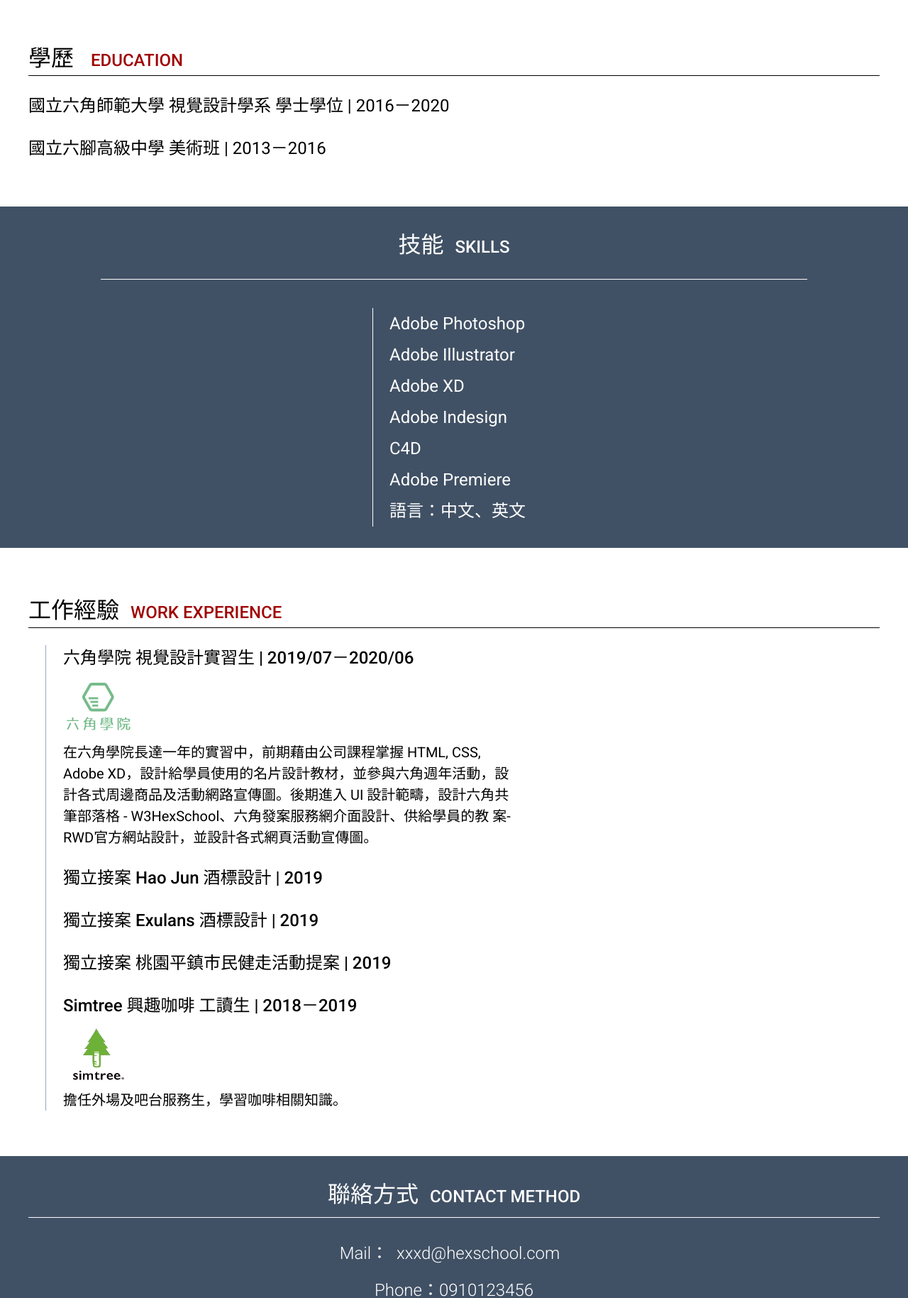
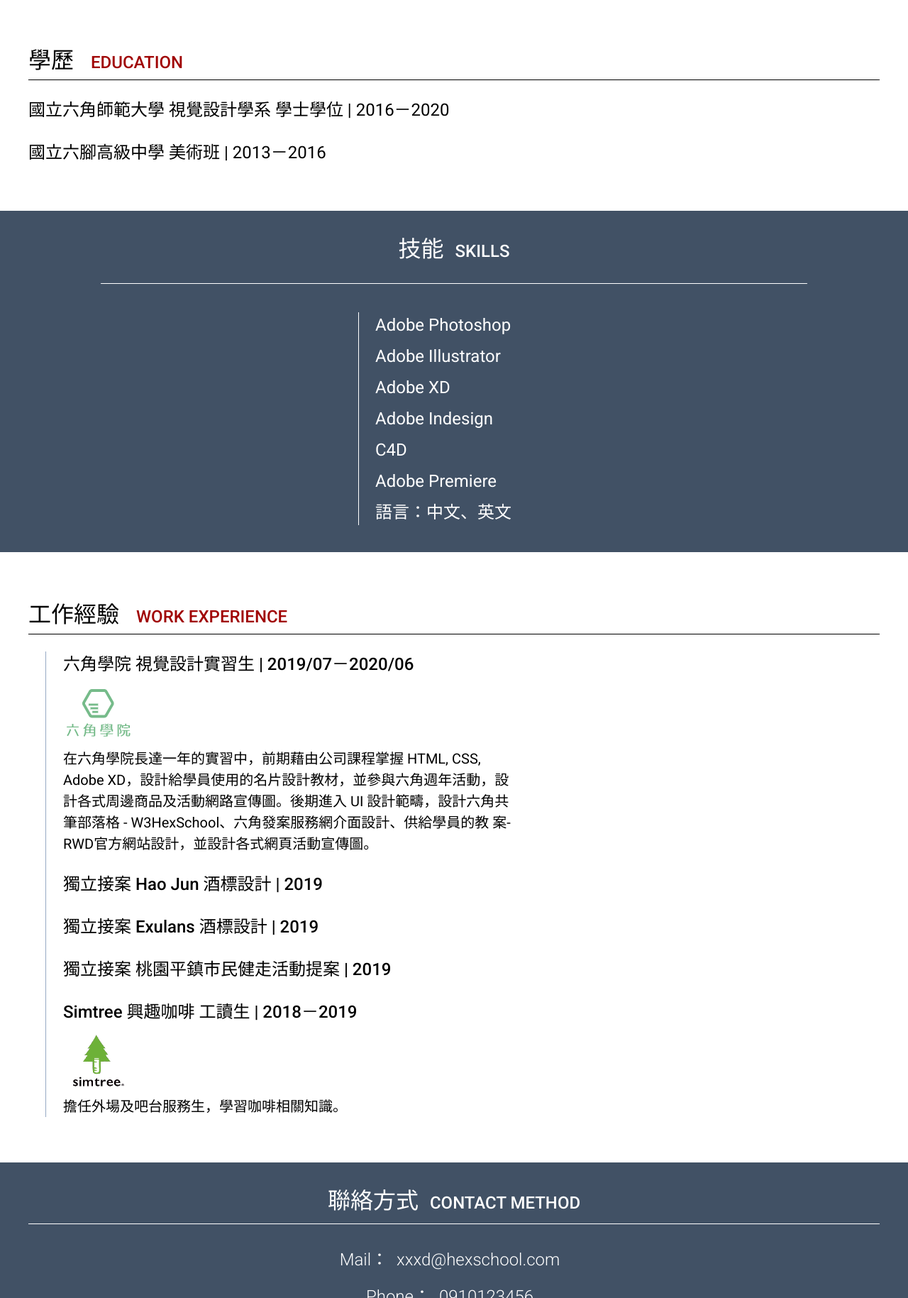
Before and after one commit to Josietaknow/week1, a plain HTML site: page index.html in a window 1280 px wide. Shown: the part 971-2800 px from the top of the page at 71% size. Drawn offline with Linux system fonts and the light colour scheme.

Commit message:
第一次修正

```diff
--- a/css/all.css
+++ b/css/all.css
@@ -13,6 +13,7 @@ img {
 body {
 
     font-family: 'Roboto', 'Noto Sans TC', sans-serif;
+    line-height:1.5;
 }
 
 .content {
@@ -40,31 +41,24 @@ body {
     margin-bottom: 64px;
 }
 
-.profile h2,
-.education h2,
-.experience h2 {
+.title {
     font-size: 32px;
     line-height: 48px;
     font-weight: 500;
     border-bottom: 1px solid #000;
 }
 
-.profile span,
-.education span,
-.experience span {
+.subtitle {
     color: #A00404;
     font-size: 24px;
-    line-height: 36px;
     font-weight: 500;
-    display: inline;
     padding-left: 16px;
 }
 
 .profile ul li,
 .education ul li {
     font-size: 24px;
-    line-height: 36px;
-    padding-top: 24px;
+    margin-top: 24px;
 }
 
 .skills {
@@ -80,7 +74,6 @@ body {
     margin: 0 auto;
     text-align: center;
     font-size: 32px;
-    line-height: 48px;
     font-weight: 500;
     border-bottom: 1px solid #fff;
     padding-bottom: 24px;
@@ -89,23 +82,23 @@ body {
 .skills span {
     display: inline;
     font-size: 24px;
-    line-height: 36px;
     padding-left: 16px;
 }
 
 .skills ul {
     margin: 0px auto;
-    width: 230px;
+    width: 270px;
     border-left: 1px solid #fff;
     margin-top: 40px;
 }
 
 .skills ul li {
     font-size: 24px;
-    line-height: 44px;
     font-weight: 400;
     text-align: left;
-    padding-left: 23px;
+    margin-top:8px;
+    margin-bottom:8px;
+    margin-left:23px;
 }
 
 .experience ul{
@@ -115,9 +108,13 @@ body {
 
 .experience ul li{
     font-size: 24px;
-    line-height: 36px;
     font-weight: 500;
     margin: 24px;
+}
+
+.experience h3{
+    font-size: 24px;
+    font-weight: 500;
 }
 
 .experience p {
@@ -156,7 +153,6 @@ body {
 
 .footer ul li {
     font-size: 24px;
-    line-height: 36px;
     font-weight: 300;
     padding-top: 8px;
     padding-bottom: 8px;
@@ -172,3 +168,7 @@ body {
 .footer ul li a:hover {
     text-decoration: underline;
 }
+
+.contact_pic:hover img{
+    transform: scale(1.1);
+  }
--- a/index.html
+++ b/index.html
@@ -22,9 +22,10 @@
             <img src="images/photo.png" alt="個人照片">
         </div>
         <div class="profile">
-            <h2>個人資料
-                <span>PROFILE</span>
+            <h2 class="title">個人資料
+                <span class="subtitle">PROFILE</span>
             </h2>
+            <!-- 3.區塊與區塊之間的間距建議使用 margin 較合適，像個人資料 li 與 li 之間 -->
             <ul>
                 <li>陳久安 Joanne Chen <br>
                     1997-<br>
@@ -37,8 +38,8 @@
             </ul>
         </div>
         <div class="education">
-            <h2>學歷
-                <span>EDUCATION</span>
+            <h2 class="title">學歷
+                <span class="subtitle">EDUCATION</span>
             </h2>
             <ul>
                 <li>國立六角師範大學 視覺設計學系 學士學位 | 2016－2020</li>
@@ -49,7 +50,8 @@
     </div>
     <div class="skills">
         <h2>技能<span>SKILLS</span></h2>
-
+        <!-- 4.技能區塊的 li 行高是 36px，另外 li 與 li 之間有 8px 間距 -->
+        <!-- 問題：ul這個區塊只能採絕對寬度設定嗎? 是否有其他方法呢? -->
         <ul>
             <li>Adobe Photoshop</li>
             <li>Adobe Illustrator</li>
@@ -63,27 +65,34 @@
     </div>
     <div class="content">
         <div class="experience">
-            <h2>工作經驗<span>WORK EXPERIENCE</span></h2>
+            <!-- 5.工作經驗區塊 img 和 p 可以不用 div 包起來，另外視覺實習生、獨立接案等可以使用 h3 標籤~~ -->
+            <h2 class="title">工作經驗
+                <span class="subtitle">WORK EXPERIENCE</span>
+            </h2>
             <ul>
+
                 <li>
-                    六角學院 視覺設計實習生 | 2019/07－2020/06
-                    <div>
+                    <h3>六角學院 視覺設計實習生 | 2019/07－2020/06</h3>
                     <img src="images/hexschool.png" alt="六角學院logo"> </img>
                     <p>在六角學院長達一年的實習中，前期藉由公司課程掌握 HTML, CSS, Adobe XD，設計給學員使用的名片設計教材，並參與六角週年活動，設計各式周邊商品及活動網路宣傳圖。後期進入
                         UI
                         設計範疇，設計六角共筆部落格 -
                         W3HexSchool、六角發案服務網介面設計、供給學員的教 案- RWD官方網站設計，並設計各式網頁活動宣傳圖。</p>
-                    </div>
                 </li>
-                <li>獨立接案 Hao Jun 酒標設計 | 2019</li>
-                <li>獨立接案 Exulans 酒標設計 | 2019</li>
-                <li>獨立接案 桃園平鎮市民健走活動提案 | 2019</li>
-                <li>Simtree 興趣咖啡 工讀生 | 2018－2019
-                    <div>
+                <li>
+                    <h3>獨立接案 Hao Jun 酒標設計 | 2019</h3>
+                </li>
+                <li>
+                    <h3>獨立接案 Exulans 酒標設計 | 2019</h3>
+                </li>
+                <li>
+                    <h3>獨立接案 桃園平鎮市民健走活動提案 | 2019</h3>
+                </li>
+                <li>
+                    <h3>Simtree 興趣咖啡 工讀生 | 2018－2019</h3>
                     <img src="images/simtree.png" alt="六角學院logo"> </img>
                     <p>擔任外場及吧台服務生，學習咖啡相關知識。</p>
 
-                    </div>
                 </li>
             </ul>
         </div>
@@ -91,17 +100,17 @@
     <div class="footer">
         <div class="content">
             <h2>聯絡方式<span>CONTACT METHOD</span></h2>
+            <!-- 6.phone 可以使用 a 標籤，並加上 hover 效果， phone 可以使用 a:tel 寫成如下，當使用者透過手機點擊該區塊時，就會自動開啟相對功能： -->
+            <!-- 另外 fb line ig 也可加上 hover 效果~ -->
             <ul>
-                <li>
-                    Mail：<a href="mailto:xxxd@hexschool.com">xxxd@hexschool.com</a>
-                </li>
-                <li>Phone：0910123456</li>
+                <li>Mail：<a href="mailto:xxxd@hexschool.com">xxxd@hexschool.com</a></li>
+                <li>Phone：<a href="tel:+886-910123456">0910123456</a></li>
                 <li>Kaohsiung, Taiwan</li>
                 <li>作品連結：<a href="#" target="_blank">https://www.behance.net/xxxdddddd</a></li>
                 <li>
-                    <a href="#"><img src="images/facebook.svg" alt=""></a>
-                    <a href="#"><img src="images/instagram.svg" alt=""></a>
-                    <a href="#"><img src="images/line.svg" alt=""></a>
+                    <a href="#" class="contact_pic"><img src="images/facebook.svg" alt=""></a>
+                    <a href="#" class="contact_pic"><img src="images/instagram.svg" alt=""></a>
+                    <a href="#" class="contact_pic"><img src="images/line.svg" alt=""></a>
                 </li>
             </ul>
         </div>
```
Lines whose indentation alone changed are shown as unchanged.
